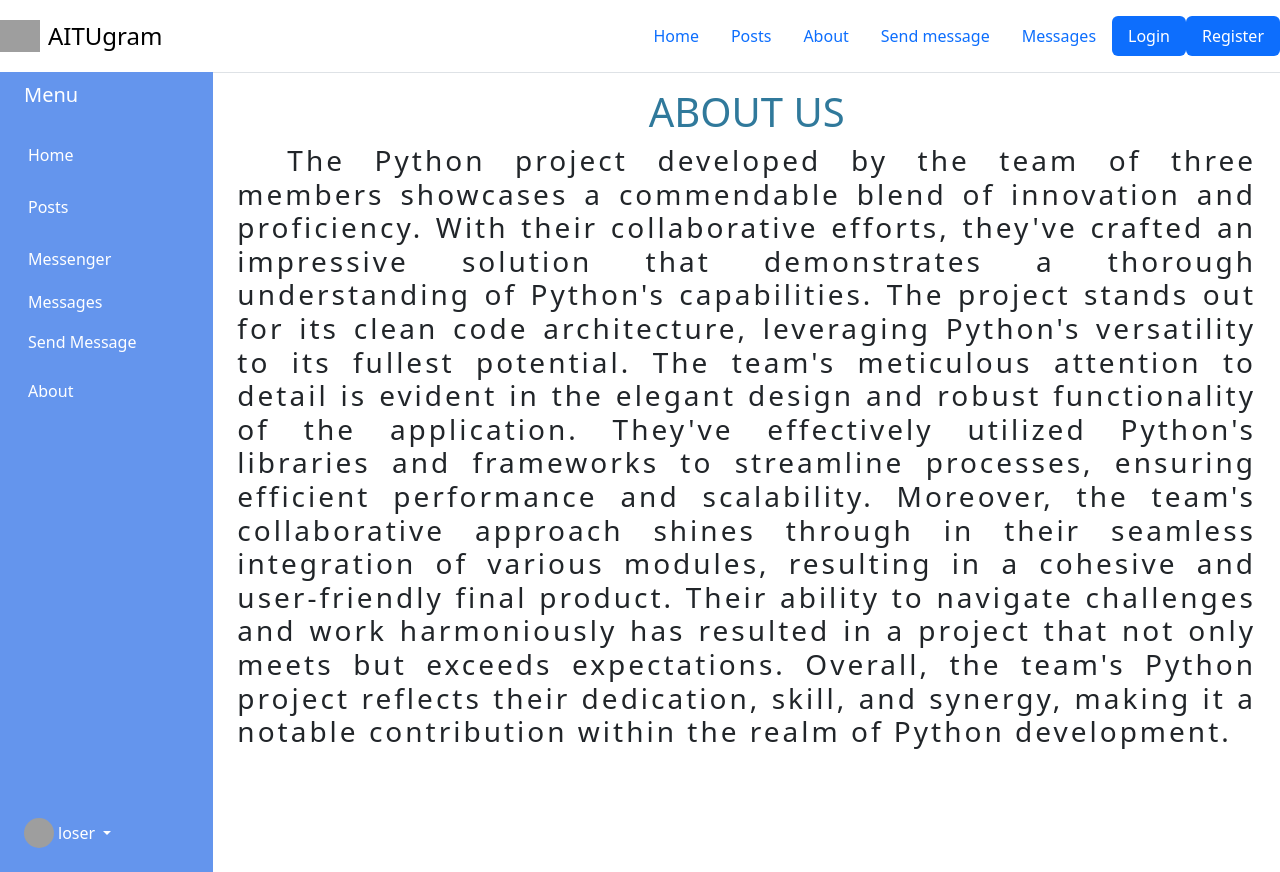
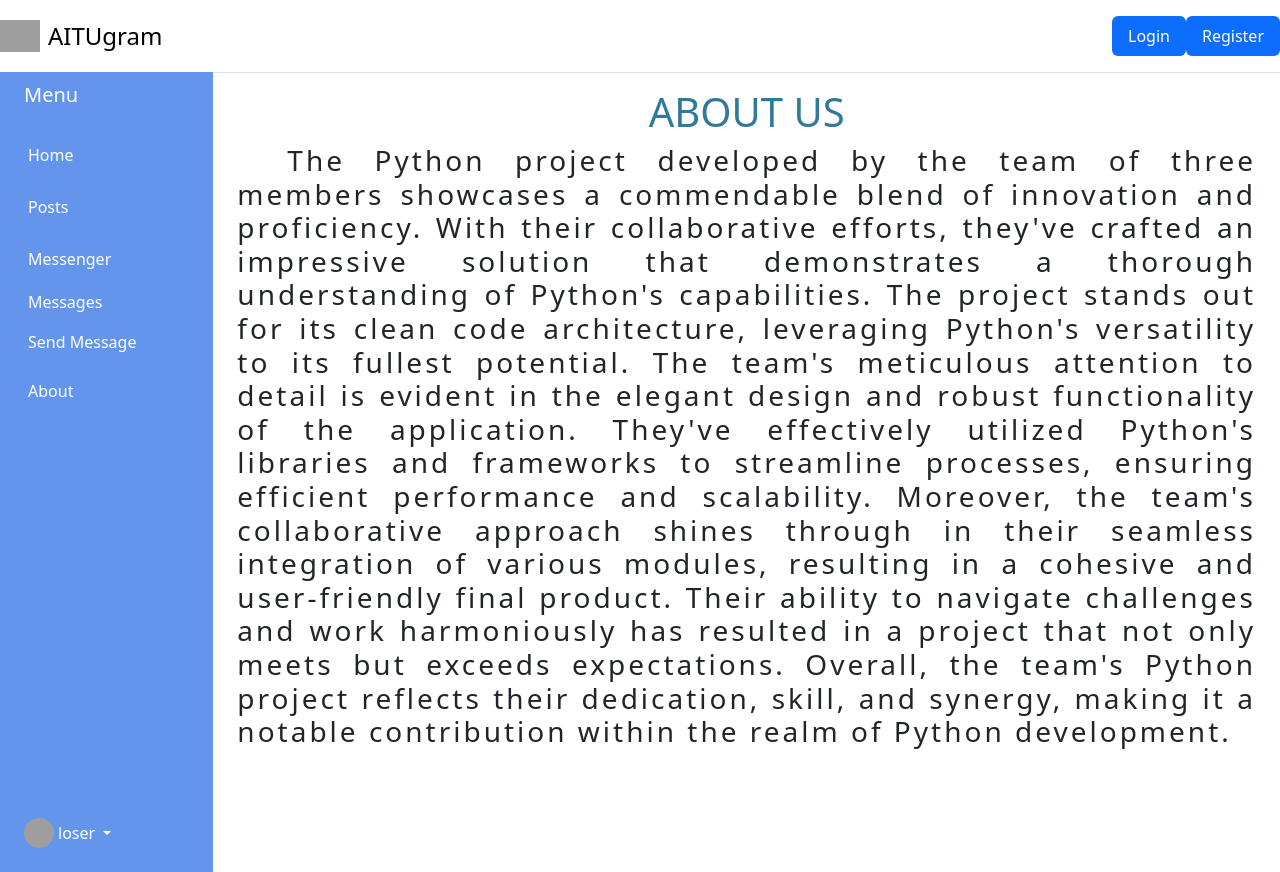
Before and after one commit to sdgh55/final-project, a Flask app: page /about in a window 1280 px wide. Run offline with Flask 3, Linux system fonts and the light colour scheme; grey boxes are pictures that could not be loaded.

Commit message:
second pus

```diff
--- a/templates/base.html
+++ b/templates/base.html
@@ -20,11 +20,6 @@
       </a>
 
       <ul class="nav nav-pills">
-        <li class="nav-item"><a href="/" class="nav-link">Home</a></li>
-        <li class="nav-item"><a href="/posts" class="nav-link">Posts</a></li>
-        <li class="nav-item"><a href="/about" class="nav-link">About</a></li>
-        <li class="nav-item"><a href="/send_message" class="nav-link">Send message</a></li>
-        <li class="nav-item"><a href="/view_messages" class="nav-link">Messages</a></li>
           {% if session.authenticated %}
               <a href="/create" class="nav-link active" aria-current="page">Add new post</a>
               <li class="nav-item"><a href="/logout" class="nav-link active" aria-current="page">Log out</a></li>
@@ -81,7 +76,7 @@
                         <li>
                             <hr class="dropdown-divider">
                         </li>
-                        <li><a class="dropdown-item" href="#">Sign out</a></li>
+                        <li><a class="dropdown-item" href="/">Sign out</a></li>
                     </ul>
                 </div>
             </div>
```
